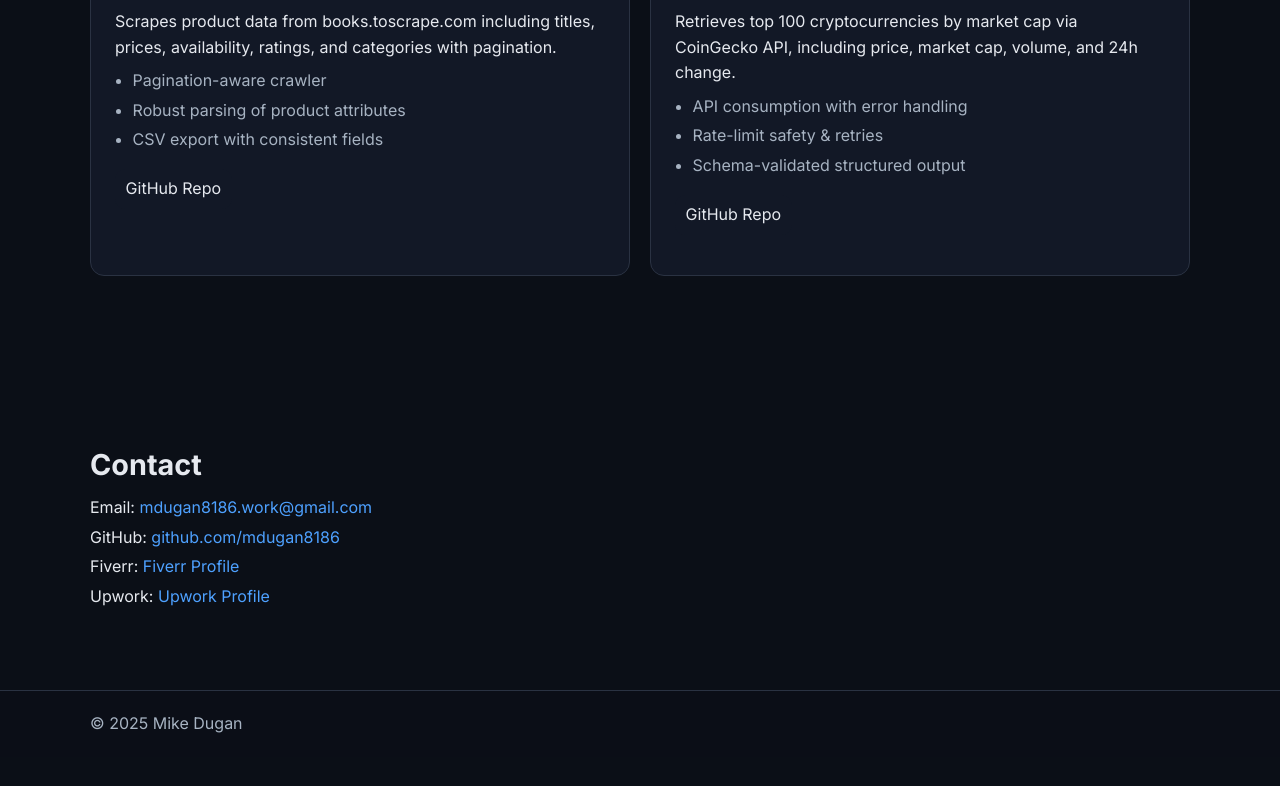
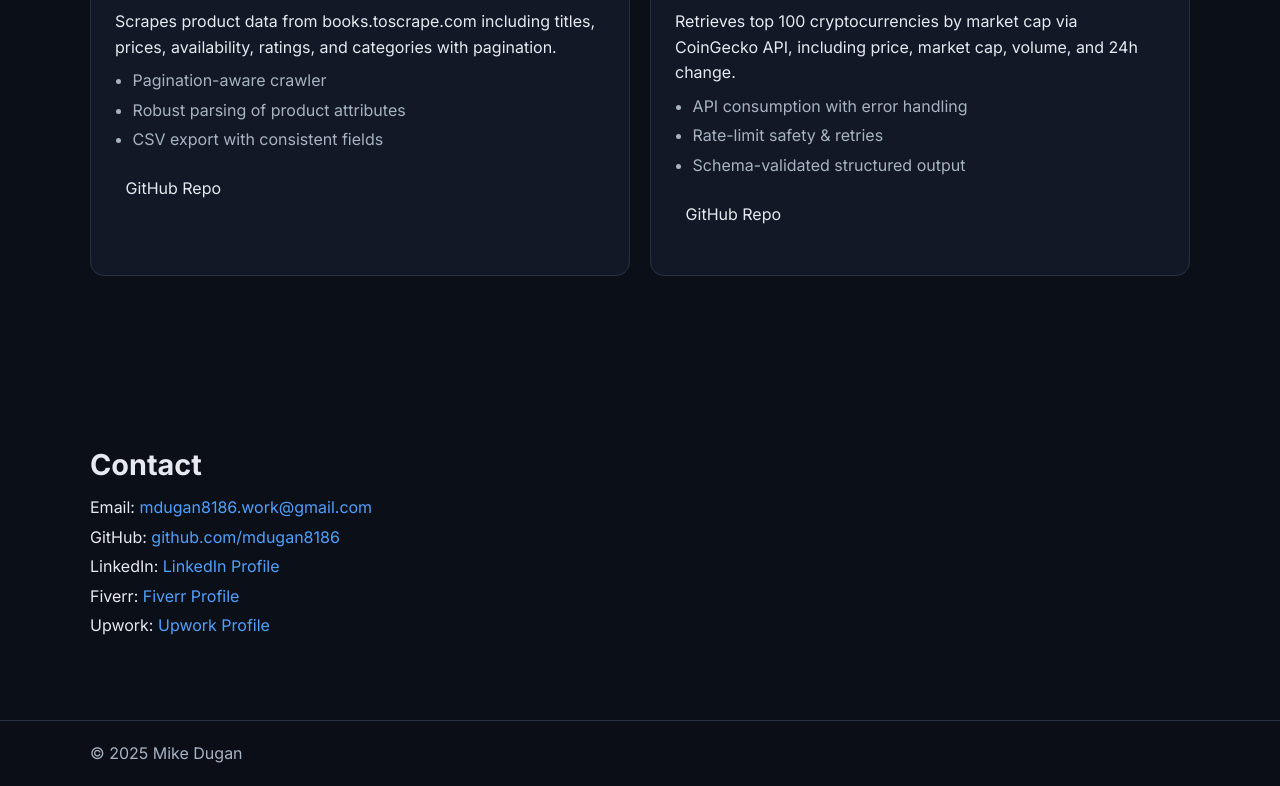
Before and after one commit to mdugan8186/scraping-portfolio, a plain HTML site: page index.html in a window 1280 px wide. Shown: the part 1999-2785 px from the top of the page. Before the commit the page ends 2756 px from the top, so only its background shows below. Drawn offline with Linux system fonts and the light colour scheme.

Commit message:
Add LinkedIn URL to README and index.HTML

```diff
--- a/index.html
+++ b/index.html
@@ -310,6 +310,15 @@
             >
           </p>
           <p>
+            LinkedIn:
+            <a
+              href="https://www.linkedin.com/in/mike-dugan-8aa59b398"
+              target="_blank"
+              rel="noopener"
+              >LinkedIn Profile</a
+            >
+          </p>
+          <p>
             Fiverr:
             <a
               href="https://www.fiverr.com/mdugan8186"
```
Also changed, not shown: 1 other file.
